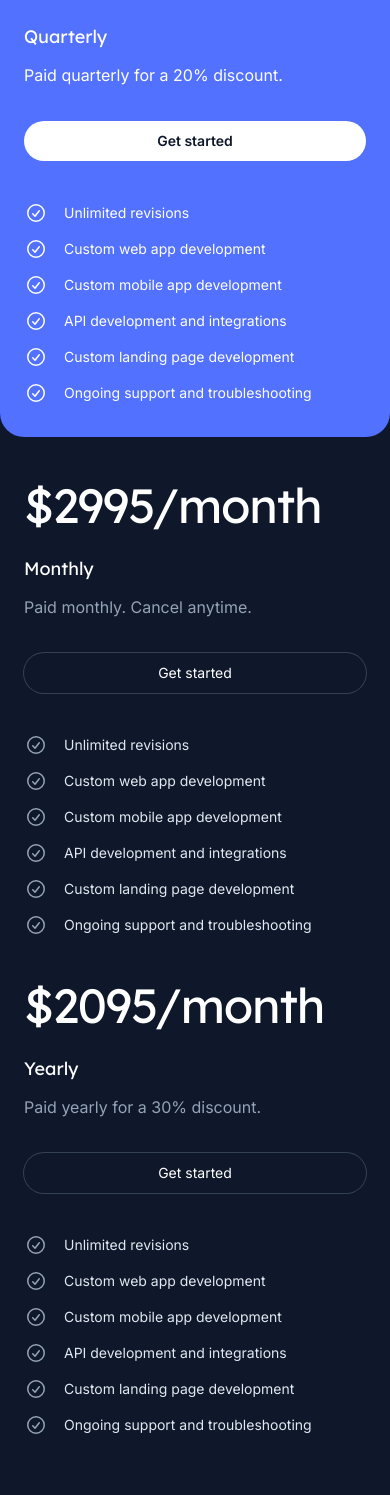
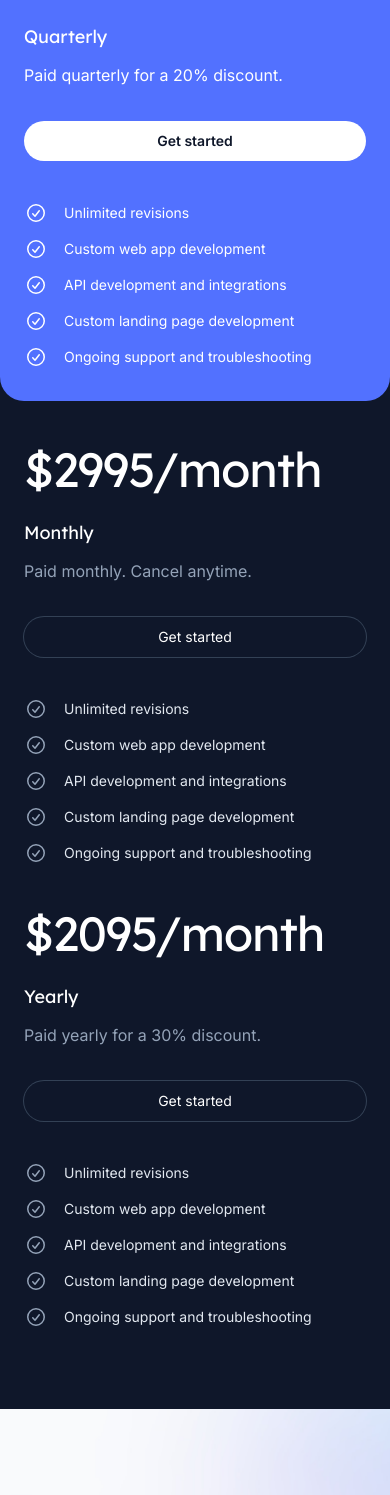
Before and after one commit to dcgleason/webshop-landing, a Next.js app: page / in a window 390 px wide. Shown: the part 4033-5528 px from the top of the page. Built offline with nearby package versions, Linux system fonts and the light colour scheme.

Commit message:
took out mobile

```diff
--- a/src/components/Pricing.jsx
+++ b/src/components/Pricing.jsx
@@ -122,7 +122,6 @@ export function Pricing() {
             features={[
               'Unlimited revisions',
               'Custom web app development',
-              'Custom mobile app development',
               'API development and integrations',
               'Custom landing page development',
               'Ongoing support and troubleshooting',
@@ -138,7 +137,6 @@ export function Pricing() {
             features={[
               'Unlimited revisions',
               'Custom web app development',
-              'Custom mobile app development',
               'API development and integrations',
               'Custom landing page development',
               'Ongoing support and troubleshooting',
@@ -153,7 +151,6 @@ export function Pricing() {
             features={[
               'Unlimited revisions',
               'Custom web app development',
-              'Custom mobile app development',
               'API development and integrations',
               'Custom landing page development',
               'Ongoing support and troubleshooting',
```
